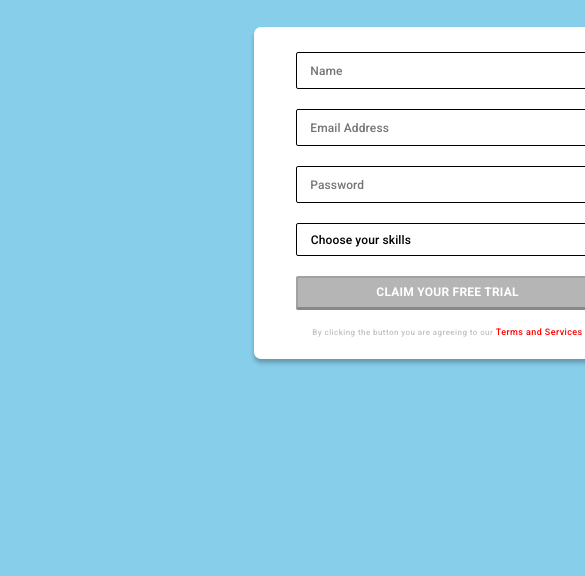
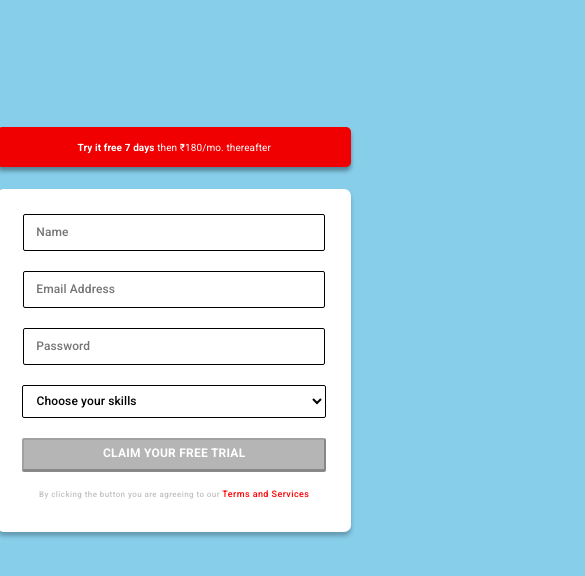
Before and after one commit to adi162anup/React-Form, a React (Create React App) app: page / in a window 390 px wide. Shown: the top 576 px of the page, 585 px wide, since content can reach past the window. Built offline with nearby package versions, Linux system fonts and the light colour scheme.

Commit message:
Made it more responsive

```diff
--- a/src/form.css
+++ b/src/form.css
@@ -10,12 +10,40 @@ color: gray;
 cursor: default;
 } */
 
+.form{
+    padding-top: 15vh;
+    box-sizing: border-box;
+    float: right;
+    margin-right: 10vw;
+}
+
+.header{
+    background-color: #F00000;
+    color: white;
+    text-align: center;
+    padding: 15px 70px;
+    background: #F00000;
+    box-shadow: 0px 4px 4px rgba(0,0,0,0.36);
+    border-radius: 5px;
+    height: 10px;
+    font-family: 'Roboto';
+    font-style: normal;
+    /* font-weight: 800; */
+    font-size: 10px;
+    /* or 10px */
+
+    letter-spacing: 0.01em;
+
+    color: #FFFFFF;
+}
+
 .form-container {
-    width: 21.125rem;
+    /* width: 21.125rem;
     height: 17.625rem;
-    margin-left: 65%;
-    margin-top: 7%;
+    /* margin-left: 65%;
+    margin-top: 7%; */
     /* border: 1px solid #ccc; */
+    margin-top: 22px;
     padding: 25px;
     /* border-radius: 5px; */
     background: #FFFFFF;
--- a/src/form.js
+++ b/src/form.js
@@ -38,6 +38,10 @@ function MyForm() {
     //   });
 
     return (
+        <div className="form">
+        <div className="header">
+        <b>Try it free 7 days</b> then ₹180/mo. thereafter
+        </div>
         <div className="form-container">
         <form onSubmit={handleSubmit}>
             <div className="form-field">
@@ -84,6 +88,7 @@ function MyForm() {
             <p className="para">By clicking the button you are agreeing to our <span className="spa">Terms and Services</span></p>
         </form>
         </div>
+        </div>
     )
     }
 
```
